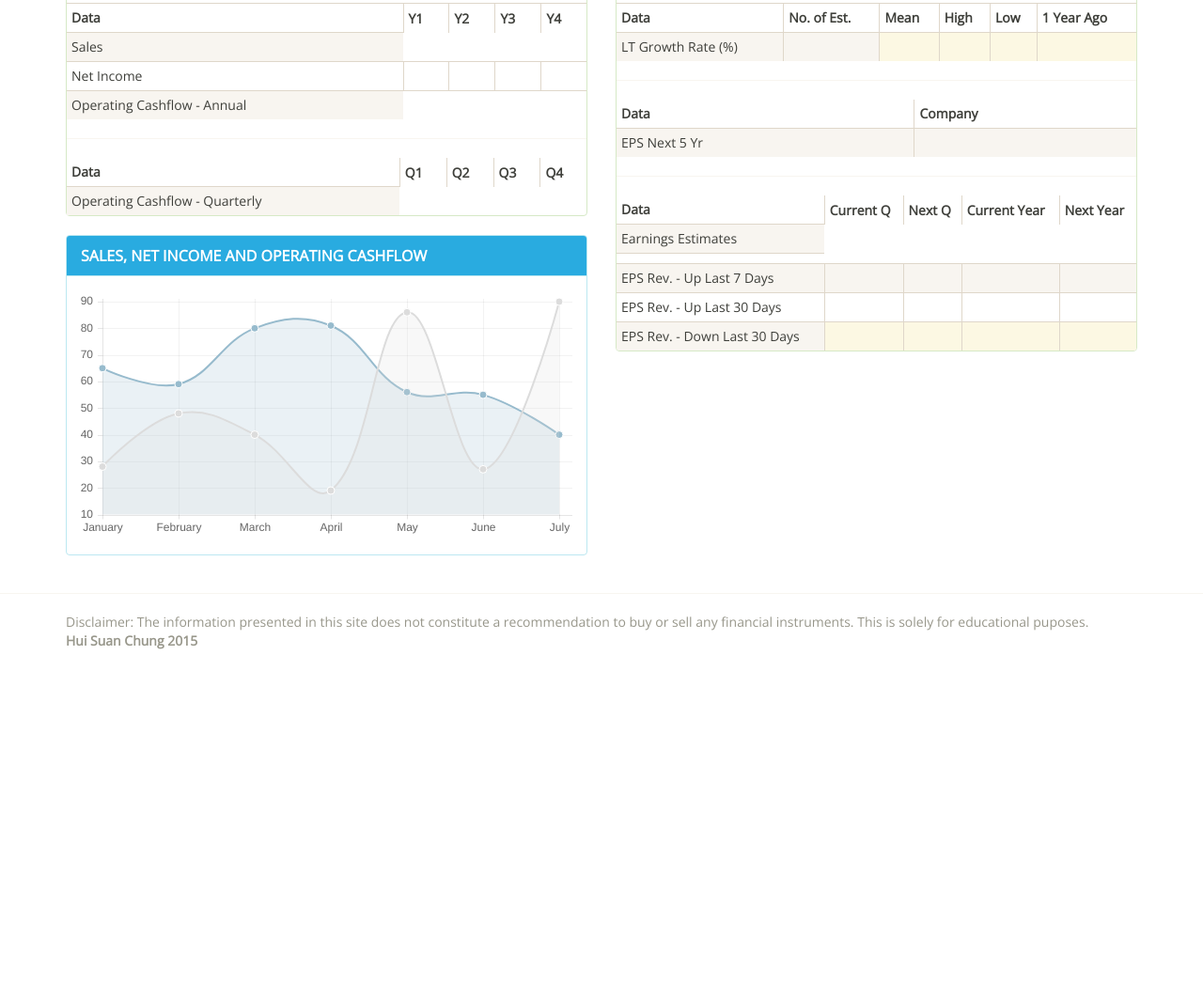
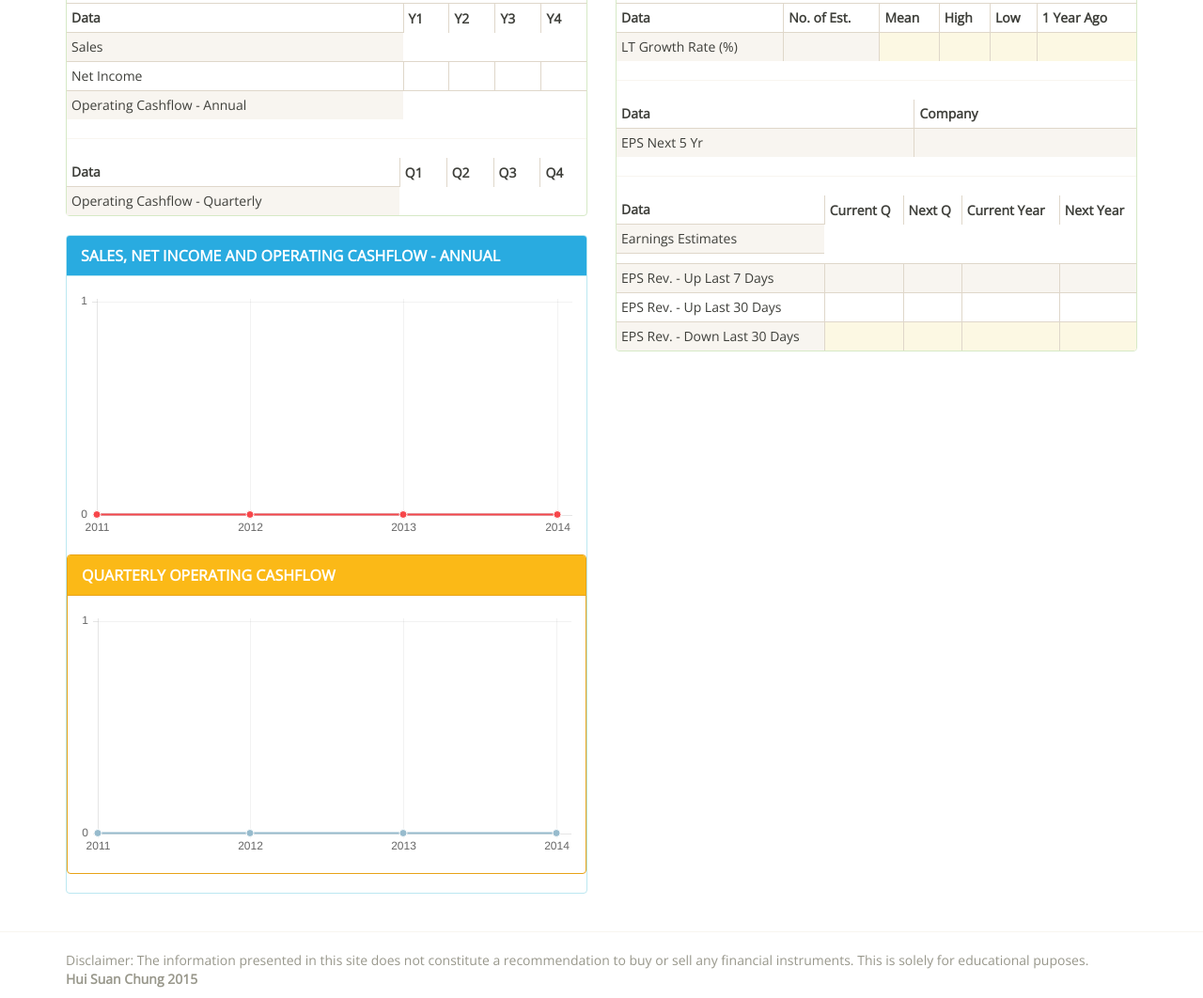
Before and after one commit to breadcrumble/cuddly-octo-waddle, a website: page index.html in a window 1280 px wide. Shown: the part 440-1502 px from the top of the page at 94% size. Before the commit the page ends 1142 px from the top, so only its background shows below. Drawn offline with nearby package versions, Linux system fonts and the light colour scheme.

Commit message:
Minor UI edits

```diff
--- a/app.js
+++ b/app.js
@@ -39,12 +39,13 @@ angular.module('app', ['ui.bootstrap', 'chart.js', 'ui.router'])
     return window._;
   })
   .controller('WATenController', function($scope, $http) {
-    $scope.labels = ["January", "February", "March", "April", "May", "June", "July"];
-    $scope.series = ['Series A', 'Series B'];
-    $scope.data = [
-      [65, 59, 80, 81, 56, 55, 40],
-      [28, 48, 40, 19, 86, 27, 90]
-    ];
+    $scope.dataOne = {
+"annual": [[0,0,0,0], [0,0,0,0], [0,0,0,0]],
+"quarterly": [[0,0,0,0]]
+
+    };
+  	$scope.labels = ['2011', '2012', '2013', '2014'];
+    $scope.series = ['Sales', 'Net Income', 'Cashflow'];
 
 
     //calendar
@@ -75,6 +76,11 @@ angular.module('app', ['ui.bootstrap', 'chart.js', 'ui.router'])
       $scope.balanceSheetQ = {};
       $scope.incomeQ = {};
       $scope.incomeA = {};
+      $scope.dataOne = {
+  "annual": [[0,0,0,0], [0,0,0,0], [0,0,0,0]],
+  "quarterly": [[0,0,0,0], [0,0,0,0], [0,0,0,0]]
+
+      };
       $http.get("https://api.import.io/store/data/41761159-261d-4429-9146-f18eb22a5a0d/_query?input/webpage/url=http%3A%2F%2Fwww.bloomberg.com%2Fresearch%2Fstocks%2Fsnapshot%2Fsnapshot.asp%3Fticker%3D" + ticker + "&_user=685ff313-5202-4859-9151-5f05b6d38fa6&_apikey=685ff3135202485991515f05b6d38fa6d63e0a91e0726cd9a83c014363765dec4f93106128f4aee1f59af997f215355c549765b0e6611f4797dd2b03ef9ccc663fd9071946ee68480bdb6ba084190b2a").success(function(data) {
         $scope.exchangeSymbol = data.results[0];
         $scope.getData(ticker, exchangeSwitch($scope.exchangeSymbol.exchange));
@@ -96,9 +102,11 @@ angular.module('app', ['ui.bootstrap', 'chart.js', 'ui.router'])
       // cashflow quarterly
       $http.get("https://api.import.io/store/data/5624f0bc-efcb-45e2-b9b5-0e9b4fd4982a/_query?input/webpage/url=http%3A%2F%2Fwww.bloomberg.com%2Fresearch%2Fstocks%2Ffinancials%2Ffinancials.asp%3Fticker%3D" + ticker + "%26dataset%3DcashFlow%26period%3DQ%26currency%3Dnative&_user=685ff313-5202-4859-9151-5f05b6d38fa6&_apikey=685ff3135202485991515f05b6d38fa6d63e0a91e0726cd9a83c014363765dec4f93106128f4aee1f59af997f215355c549765b0e6611f4797dd2b03ef9ccc663fd9071946ee68480bdb6ba084190b2a").success(function(data) {
         $scope.cashflowQ = data.results[0];
+        $scope.dataOne["quarterly"].splice(0,1,$scope.cashflowQ.cf_o);
       });
       $http.get("https://api.import.io/store/data/5624f0bc-efcb-45e2-b9b5-0e9b4fd4982a/_query?input/webpage/url=http%3A%2F%2Fwww.bloomberg.com%2Fresearch%2Fstocks%2Ffinancials%2Ffinancials.asp%3Fticker%3D" + ticker + "%26dataset%3DcashFlow%26period%3DA%26currency%3Dnative&_user=685ff313-5202-4859-9151-5f05b6d38fa6&_apikey=685ff3135202485991515f05b6d38fa6d63e0a91e0726cd9a83c014363765dec4f93106128f4aee1f59af997f215355c549765b0e6611f4797dd2b03ef9ccc663fd9071946ee68480bdb6ba084190b2a").success(function(data) {
         $scope.cashflowA = data.results[0];
+        $scope.dataOne["annual"].splice(2,1,$scope.cashflowA.cf_o);
       });
       // balance sheet quarterly
       $http.get("https://api.import.io/store/data/6c478c06-3d81-4e2a-bd82-8787cd07b587/_query?input/webpage/url=http%3A%2F%2Fwww.bloomberg.com%2Fresearch%2Fstocks%2Ffinancials%2Ffinancials.asp%3Fticker%3D" + ticker + "%26dataset%3DbalanceSheet%26period%3DQ%26currency%3Dnative&_user=685ff313-5202-4859-9151-5f05b6d38fa6&_apikey=685ff3135202485991515f05b6d38fa6d63e0a91e0726cd9a83c014363765dec4f93106128f4aee1f59af997f215355c549765b0e6611f4797dd2b03ef9ccc663fd9071946ee68480bdb6ba084190b2a").success(function(data) {
@@ -111,6 +119,8 @@ angular.module('app', ['ui.bootstrap', 'chart.js', 'ui.router'])
       // income statement yearly
       $http.get("https://api.import.io/store/data/18a5f33c-b173-4b0a-9f4d-6356268bf8e4/_query?input/webpage/url=http%3A%2F%2Fwww.bloomberg.com%2Fresearch%2Fstocks%2Ffinancials%2Ffinancials.asp%3Fticker%3D" + ticker + "%26dataset%3DincomeStatement%26period%3DA%26currency%3Dnative&_user=685ff313-5202-4859-9151-5f05b6d38fa6&_apikey=685ff3135202485991515f05b6d38fa6d63e0a91e0726cd9a83c014363765dec4f93106128f4aee1f59af997f215355c549765b0e6611f4797dd2b03ef9ccc663fd9071946ee68480bdb6ba084190b2a").success(function(data) {
         $scope.incomeA = data.results[0];
+        $scope.dataOne["annual"].splice(0,1,$scope.incomeA.revenues);
+        $scope.dataOne["annual"].splice(1,1,$scope.incomeA.net_income);
       });
 
 
@@ -214,6 +224,7 @@ angular.module('app', ['ui.bootstrap', 'chart.js', 'ui.router'])
             }
           },
           "ltGrowth": function(number) {
+            number = parseFloat(number);
             if (number >= 5) {
               return "success";
             } else if (0 <= number < 5) {
--- a/partials/stock-details.html
+++ b/partials/stock-details.html
@@ -1,6 +1,6 @@
 
 <div class="page-header">
-  <h1>Short Term Analysis <small></small></h1>
+  <h1>Short Term Analysis <small ng-if="ticker">For "{{ticker}}"</small></h1>
 </div>
 <div class="row">
   <div class="col-md-6">
@@ -90,13 +90,21 @@
     </div>
     <div class="panel panel-info">
       <div class="panel-heading">
-        <h3 class="panel-title">Sales, Net Income and Operating Cashflow</h3>
+        <h3 class="panel-title">Sales, Net Income and Operating Cashflow - ANNUAL</h3>
       </div>
       <div class="panel-body">
-        <canvas id="line" class="chart chart-line" data="data" series="series"
+        <canvas id="line" class="chart chart-line" data="dataOne.annual" series="series"
 labels="labels"></canvas>
       </div>
-
+<div class="panel panel-yellow">
+  <div class="panel-heading">
+    <h3 class="panel-title">Quarterly Operating Cashflow</h3>
+  </div>
+  <div class="panel-body">
+    <canvas id="line" class="chart chart-line" data="dataOne.quarterly" series="series"
+    labels="labels"></canvas>
+  </div>
+</div>
     </div>
   </div>
   <div class="col-md-6">
```
